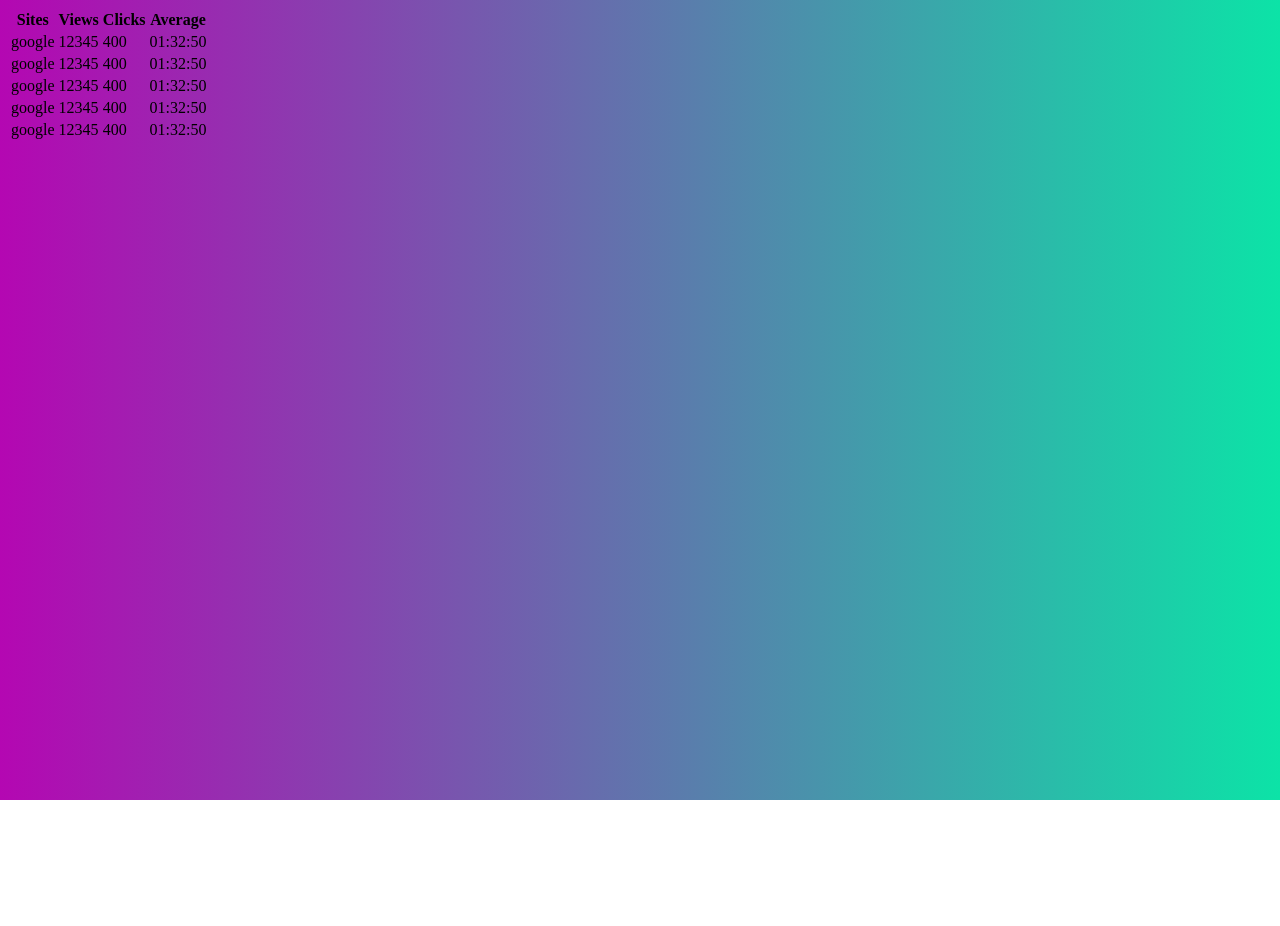
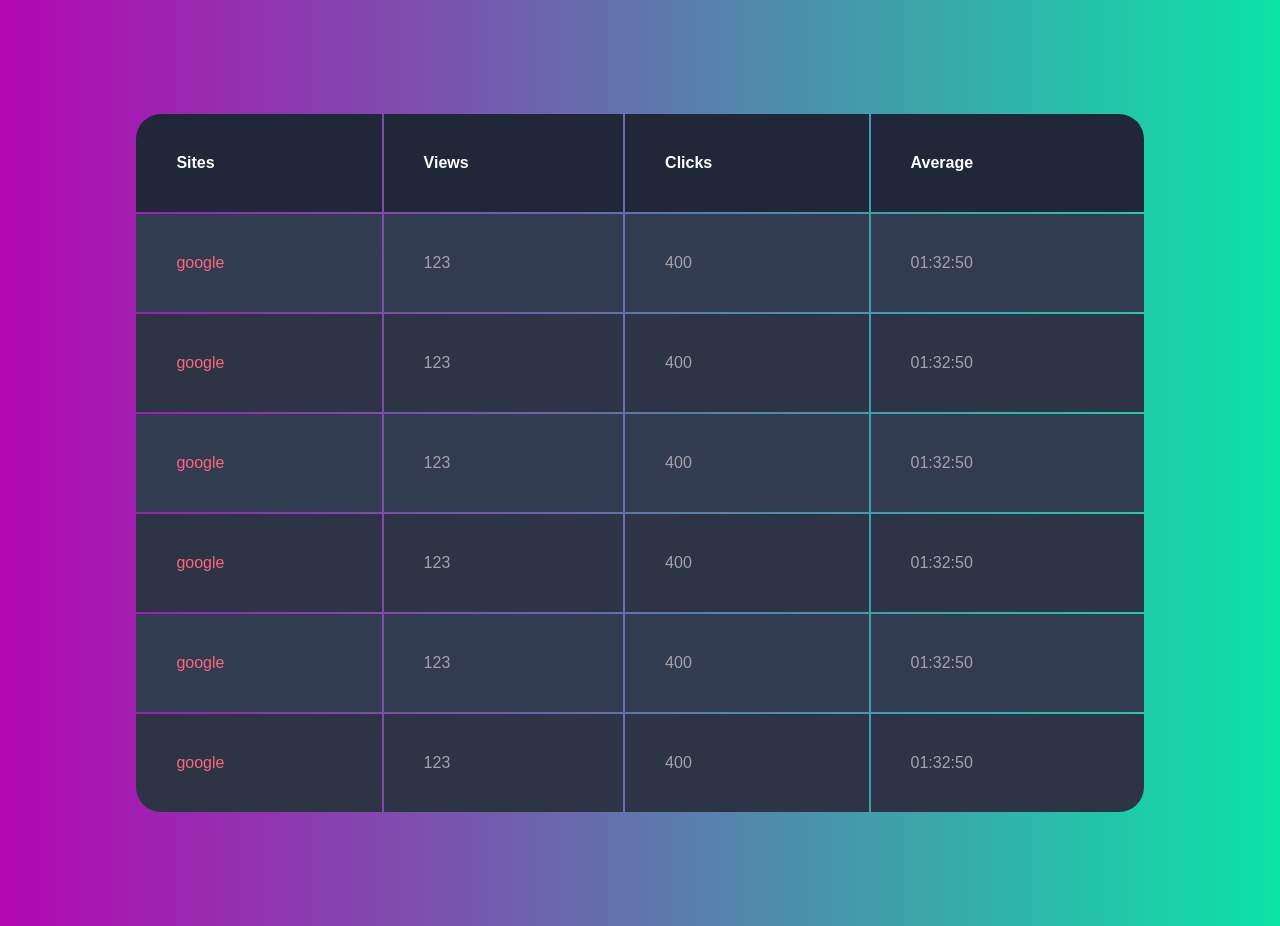
Before and after one commit to Douzandeh/Table, a plain HTML site: page index.html in a window 1280 px wide. Before the commit the page ends 800 px from the top, so only its background shows below. Drawn offline with Linux system fonts and the light colour scheme.

Commit message:
Structure CSS and HTML Project Table

```diff
--- a/index.html
+++ b/index.html
@@ -17,34 +17,41 @@
             <th>Average</th>
           </tr>
         </thead>
+
         <tbody>
           <tr>
             <td>google</td>
-            <td>12345</td>
+            <td>123</td>
             <td>400</td>
             <td>01:32:50</td>
           </tr>
           <tr>
             <td>google</td>
-            <td>12345</td>
+            <td>123</td>
             <td>400</td>
             <td>01:32:50</td>
           </tr>
           <tr>
             <td>google</td>
-            <td>12345</td>
+            <td>123</td>
             <td>400</td>
             <td>01:32:50</td>
           </tr>
           <tr>
             <td>google</td>
-            <td>12345</td>
+            <td>123</td>
             <td>400</td>
             <td>01:32:50</td>
           </tr>
           <tr>
             <td>google</td>
-            <td>12345</td>
+            <td>123</td>
+            <td>400</td>
+            <td>01:32:50</td>
+          </tr>
+          <tr>
+            <td>google</td>
+            <td>123</td>
             <td>400</td>
             <td>01:32:50</td>
           </tr>
--- a/style.css
+++ b/style.css
@@ -1,3 +1,62 @@
-body{
-    background-image: linear-gradient(to right,#b407b2,#0ce3a7);
+body {
+  background-image: linear-gradient(to right, #b407b2, #0ce3a7);
+  font-family: sans-serif;
 }
+
+.container {
+  max-width: 80%;
+  margin: 7rem auto;
+}
+table {
+  width: 100%;
+  margin: 0 auto;
+}
+
+table thead tr th {
+  background-color: #1f2739;
+  padding: 2.5rem;
+  color: #fff;
+  text-align: left;
+}
+table thead tr th:first-child {
+  border-top-left-radius: 25px;
+}
+table thead tr th:last-child {
+  border-top-right-radius: 25px;
+}
+table tbody tr td {
+  padding: 2.5rem;
+}
+table tbody tr:last-child td:first-child {
+  border-bottom-left-radius: 25px;
+}
+table tbody tr:last-child td:last-child {
+  border-bottom-right-radius: 25px;
+}
+table tbody tr:nth-child(odd) {
+  background-color: #323c50;
+}
+table tbody tr:nth-child(even) {
+  background-color: #2c3446;
+}
+table tbody tr td:first-child {
+  color: #fb667a;
+}
+table tbody tr td:not(first-child) {
+  color: #a7a1ae;
+}
+table tbody tr:hover {
+  background-color: #464a52;
+}
+table tbody tr td:hover {
+  background-color: #fff842;
+  color: #403e10;
+  transform: translate(6px, -6px);
+  transition: transform 0.4s ease;
+  -webkit-transition: transform 0.4s ease;
+  -moz-transition: transform 0.4s ease;
+  -ms-transition: transform 0.4s ease;
+  -o-transition: transform 0.4s ease;
+  box-shadow: -1px 1px #7f7c21, -2px 2px #7f7c21, -3px 3px #7f7c21,
+    -4px 4px 0 #7f7c21, -5px 5px 0 #7f7c21, -6px 6px 0 #7f7c21;
+}
```
